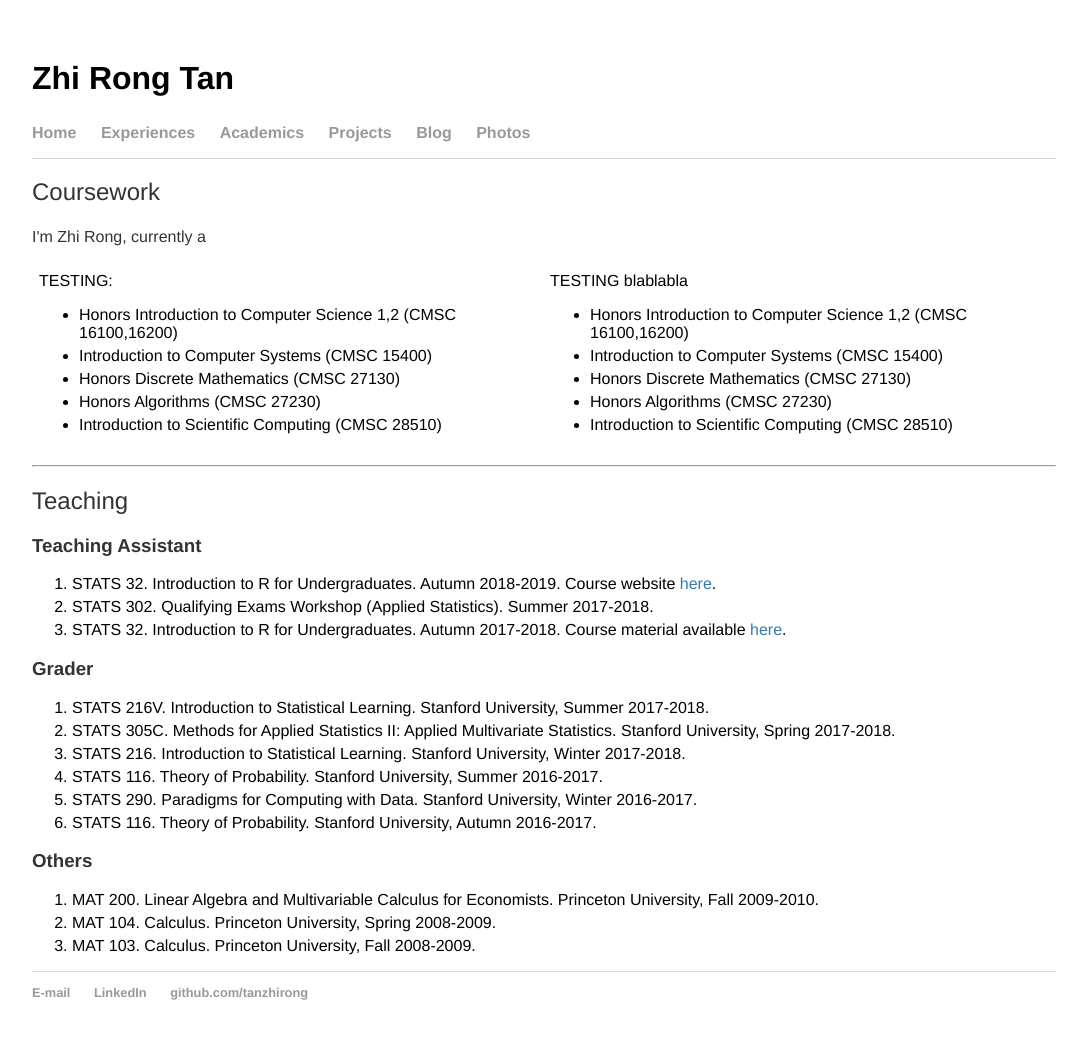
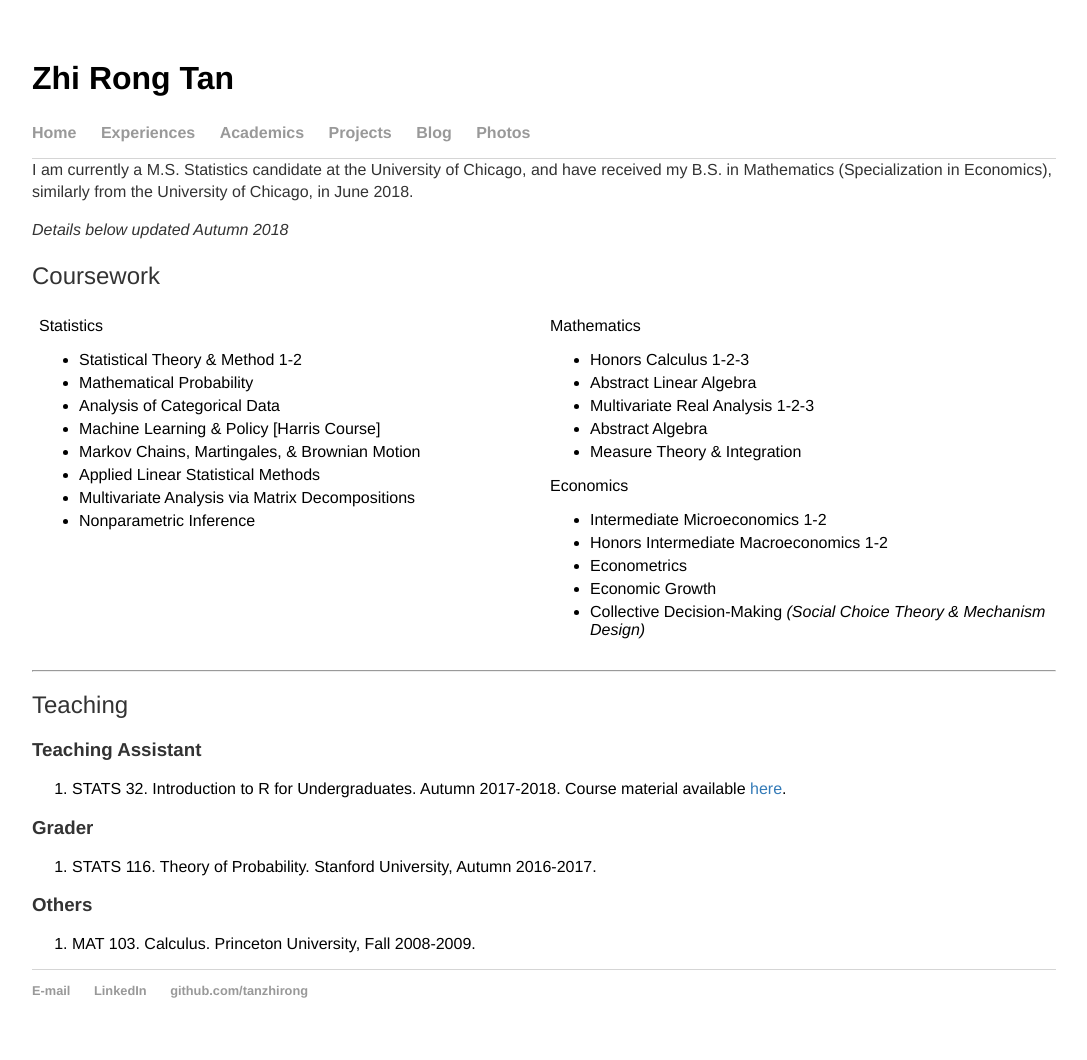
Before and after one commit to tanzhirong/tanzhirong.github.io, a Jekyll site: the page built from acad/index.html, in a window 1280 px wide. Shown: the whole page, without its empty margins (96-1183 px from the left). Built offline with Jekyll 4.4.1, drawn with Linux system fonts in a browser that asks for light colours.

Commit message:
Update index.html

```diff
--- a/acad/index.html
+++ b/acad/index.html
@@ -2,29 +2,40 @@
 layout: default
 title: Academics | Zhi Rong Tan
 ---
+	<p>I am currently a M.S. Statistics candidate at the University of Chicago, and have received my B.S. in Mathematics (Specialization in Economics), similarly from the University of Chicago, in June 2018.
+<p><i>Details below updated Autumn 2018</i></p>
 	<h2>Coursework</h2>
-	<p>I'm Zhi Rong, currently a <a href="/about"></a></p>
-
 <table>
 	<tr>
 		<td width="50%">
-        TESTING:
+        Statistics
         <ul>
-        <li>Honors Introduction to Computer Science 1,2 (CMSC 16100,16200) </li>
-        <li>Introduction to Computer Systems (CMSC 15400) </li>
-        <li>Honors Discrete Mathematics (CMSC 27130)</li>
-        <li>Honors Algorithms (CMSC 27230)</li>
-	<li>Introduction to Scientific Computing (CMSC 28510)</li>
+        <li>Statistical Theory & Method 1-2</li>
+        <li>Mathematical Probability </li>
+        <li>Analysis of Categorical Data</li>
+        <li>Machine Learning & Policy [Harris Course]</li>
+	<li>Markov Chains, Martingales, & Brownian Motion</li>
+	<li>Applied Linear Statistical Methods</li>
+	<li>Multivariate Analysis via Matrix Decompositions</li>
+	<li>Nonparametric Inference</li>
         </ul>
-		</td>
+	</td>
 	<td width="50%">
-        TESTING blablabla
-        <ul>
-        <li>Honors Introduction to Computer Science 1,2 (CMSC 16100,16200) </li>
-        <li>Introduction to Computer Systems (CMSC 15400) </li>
-        <li>Honors Discrete Mathematics (CMSC 27130)</li>
-        <li>Honors Algorithms (CMSC 27230)</li>
-	<li>Introduction to Scientific Computing (CMSC 28510)</li>
+Mathematics
+	<ul>
+        <li>Honors Calculus 1-2-3</li>
+        <li>Abstract Linear Algebra</li>
+        <li>Multivariate Real Analysis 1-2-3</li>
+        <li>Abstract Algebra</li>
+	<li>Measure Theory & Integration</li>
+        </ul>
+Economics
+	<ul>
+        <li>Intermediate Microeconomics 1-2</li>
+        <li>Honors Intermediate Macroeconomics 1-2</li>
+        <li>Econometrics</li>
+        <li>Economic Growth</li>
+		<li>Collective Decision-Making <i>(Social Choice Theory & Mechanism Design)</i></li>
         </ul>
 		</td>
 
@@ -37,23 +48,14 @@ title: Academics | Zhi Rong Tan
 <div class="blurb">
   <h3>Teaching Assistant</h3>
   <ol>
-    <li>STATS 32. Introduction to R for Undergraduates. Autumn 2018-2019. Course website <a target="_blank" href="https://web.stanford.edu/~kjytay/courses/32-2018/">here</a>.</li>
-    <li>STATS 302. Qualifying Exams Workshop (Applied Statistics). Summer 2017-2018.</li>
     <li>STATS 32. Introduction to R for Undergraduates. Autumn 2017-2018. Course material available <a target="_blank" href="https://github.com/kjytay/STATS-32-Fall-2017-18">here</a>.</li>
   </ol>
   <h3>Grader</h3>
   <ol>
-    <li> STATS 216V. Introduction to Statistical Learning. Stanford University, Summer 2017-2018.</li>
-    <li> STATS 305C. Methods for Applied Statistics II: Applied Multivariate Statistics. Stanford University, Spring 2017-2018.</li>
-    <li> STATS 216. Introduction to Statistical Learning. Stanford University, Winter 2017-2018.</li>
-    <li> STATS 116. Theory of Probability. Stanford University, Summer 2016-2017.</li>
-    <li> STATS 290. Paradigms for Computing with Data. Stanford University, Winter 2016-2017.</li>
     <li> STATS 116. Theory of Probability. Stanford University, Autumn 2016-2017.</li>
   </ol>
   <h3>Others</h3>
   <ol>
-    <li> MAT 200. Linear Algebra and Multivariable Calculus for Economists. Princeton University, Fall 2009-2010.</li>
-    <li> MAT 104. Calculus. Princeton University, Spring 2008-2009.</li>
     <li> MAT 103. Calculus. Princeton University, Fall 2008-2009.</li>
   </ol>
 </div><!-- /.blurb -->
```
